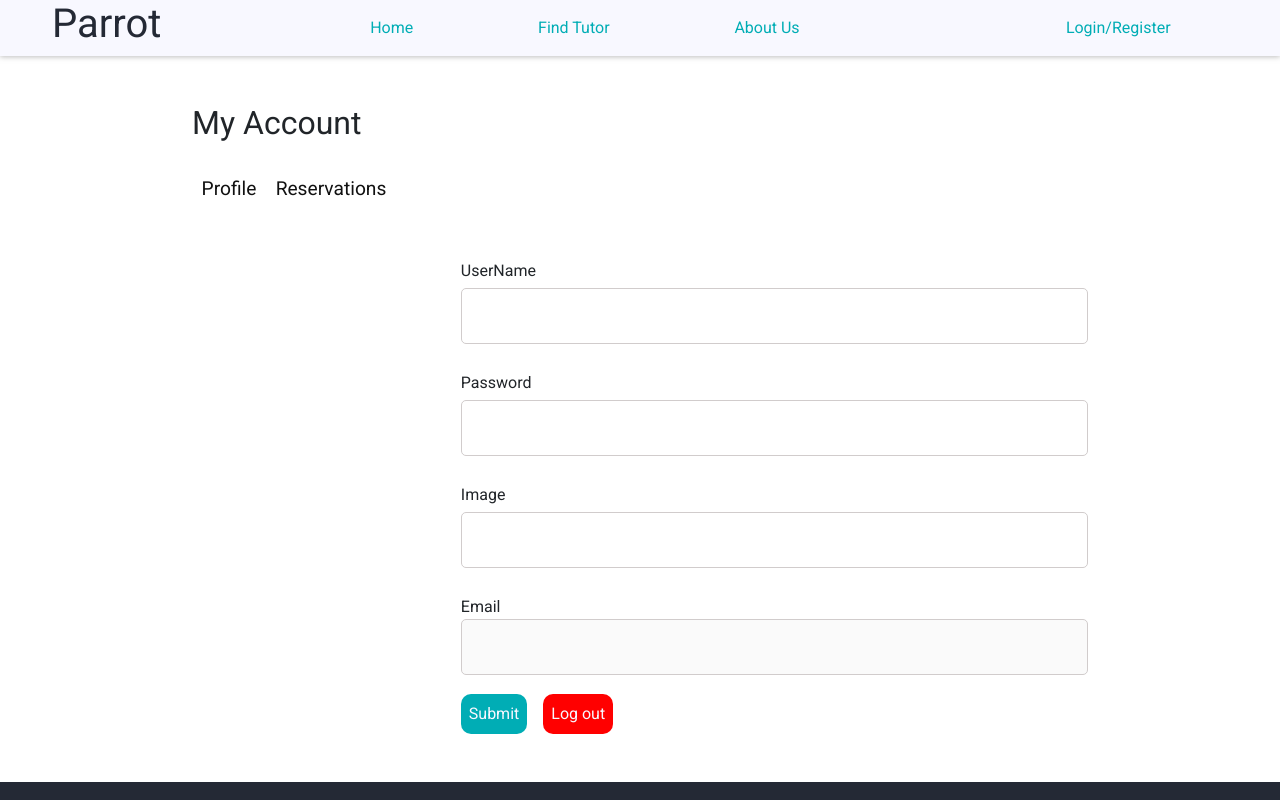
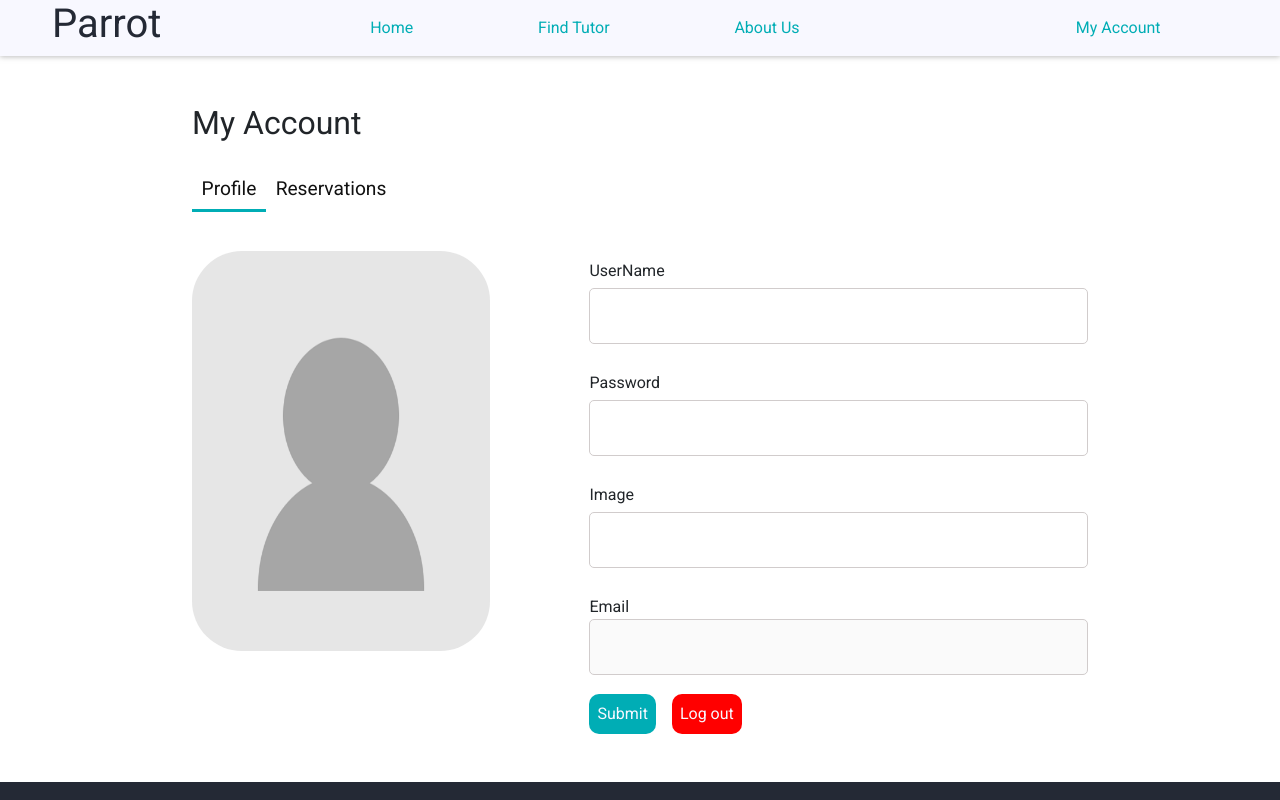
Before and after one commit to Project5ReactHooks/Parrot, a React (Create React App) app: page /account in a window 1280 px wide. Shown: the top 800 px of the page. Built offline with nearby package versions, Linux system fonts and the light colour scheme; sample sign-in values are in the browser's storage.

Commit message:
handel delete, fix scroll, default image

```diff
--- a/src/App.js
+++ b/src/App.js
@@ -1,4 +1,4 @@
-import React from "react";
+import React, { useEffect } from "react";
 import { useState, createContext } from "react";
 import { BrowserRouter, Routes, Route } from "react-router-dom";
 import "./style/App.css";
@@ -30,6 +30,9 @@ function App() {
   });
   const [submitted, setSubmitted] = useState(false);
   const [logged, setLogged] = useState(false);
+  useEffect(()=>{
+    setLogged(JSON.parse(localStorage.getItem("isLoggedIn")) )
+  },[])
   return (
     <div className="appContainer">
       <BrowserRouter>
--- a/src/components/HeroImage.js
+++ b/src/components/HeroImage.js
@@ -1,9 +1,15 @@
 import React from "react";
 import '../style/HeroImage.css'
 import { Link } from "react-router-dom";
+import { useEffect } from "react";
+
 
 
 function HeroImage() {
+  useEffect(()=>{
+    window.scrollTo(0,0)
+
+  },[])
   return (
     <div className="heroImageContainer">
 
--- a/src/manageAccount/Account.jsx
+++ b/src/manageAccount/Account.jsx
@@ -1,32 +1,39 @@
-import React from "react";
-import ManageProfile from "./ManageProfile";
-import ManageReservations from "./ManageReservations";
+import React, { useState } from "react";
 import { Routes, Route, Outlet } from "react-router-dom";
 import { Link } from "react-router-dom";
 import "../style/navAccount.css";
 import { useEffect } from "react";
 import { useNavigate } from "react-router-dom";
 
+
 const Account = () => {
   let navigate = useNavigate();
+  const [active , setActive] = useState('ManageProfile')
   useEffect(() => {
     let isLoggedIn = JSON.parse(localStorage.getItem("isLoggedIn"));
     if(!isLoggedIn){
       navigate("/login")
     }
   }, []);
+
+  const dynamicReservation = () =>{
+    setActive('ManageReservation')
+  }
+  const dynamicProfile = () =>{
+    setActive('ManageProfile')
+  }
   return (
     <section className="account">
       <h2 className="accountTitle">My Account</h2>
       <div className="navBarAccount">
         <ul className="navAccount">
           <li>
-            <Link to="/account" className="linkAccount">
+            <Link to="/account" className={"linkAccount " + (active=='ManageProfile'? 'dynamic':"")} onClick={dynamicProfile}>
               Profile
             </Link>
           </li>
           <li>
-            <Link to="/account/ManageReservations" className="linkAccount">
+            <Link to="/account/ManageReservations" className={"linkAccount " +(active=='ManageReservation'? 'dynamic':"")} onClick={dynamicReservation}>
               Reservations
             </Link>
           </li>
--- a/src/manageAccount/ManageProfile.jsx
+++ b/src/manageAccount/ManageProfile.jsx
@@ -33,7 +33,13 @@ const ManageProfile = () => {
     newImg.img = e.target.value;
     setUser({ ...newImg });
   };
-
+const handelDefaultImage =()=>{
+  if(user.img){
+    return user.img
+  }else{
+    return "no-user-image.jpg"
+  }
+}
   const updateUser = (e) => {
     e.preventDefault()
     localStorage.setItem("loggedAccount", JSON.stringify(user));
@@ -57,7 +63,7 @@ const ManageProfile = () => {
   return (
     <section className="manageProfile">
       <div className="profileImage1">
-        <img src={user.img} className="profileImage" />
+        <img src={handelDefaultImage()} className="profileImage" />
       </div>
       <div className="personalInformation">
         <form>
--- a/src/manageAccount/ManageReservations.jsx
+++ b/src/manageAccount/ManageReservations.jsx
@@ -11,9 +11,13 @@ const ManageReservations = () => {
 
   const handelDelete = (reservation ,index) => {
     let test = JSON.parse(localStorage.getItem("usersReservations"));
-    let nweReservation = test.filter((el) => el !== test[index])
-    setData(nweReservation);
-    localStorage.setItem("usersReservations", JSON.stringify(nweReservation));
+    let newReservation = test.filter((el) => el !== test[index])
+    localStorage.setItem("usersReservations", JSON.stringify(newReservation));
+
+    let test2 = JSON.parse(localStorage.getItem("tutorsBookedDetails"));
+    let newReservation2 = test2.filter((el) => el !== test2[index])
+    localStorage.setItem("tutorsBookedDetails", JSON.stringify(newReservation2));
+    setData(newReservation);
   };
   return data?.length ? (
     <section>
--- a/src/style/manageProfile.css
+++ b/src/style/manageProfile.css
@@ -4,8 +4,8 @@
   margin-top: 3em;
 }
 .profileImage {
-  width: 80%;
-  height: 26em;
+  max-width: 75%;
+  min-height: 25em;
   border-radius: 50px;
 }
 .personalInformation {
--- a/src/style/navAccount.css
+++ b/src/style/navAccount.css
@@ -26,6 +26,9 @@
 .linkAccount:hover {
   color: var(--teal);
 }
+.dynamic {
+  border-bottom: 3px solid var(--teal);
+}
 @media screen and (max-width: 800px) {
   .account {
     width: 100%;
```
Also changed, not shown: public/no-user-image.jpg (added).
